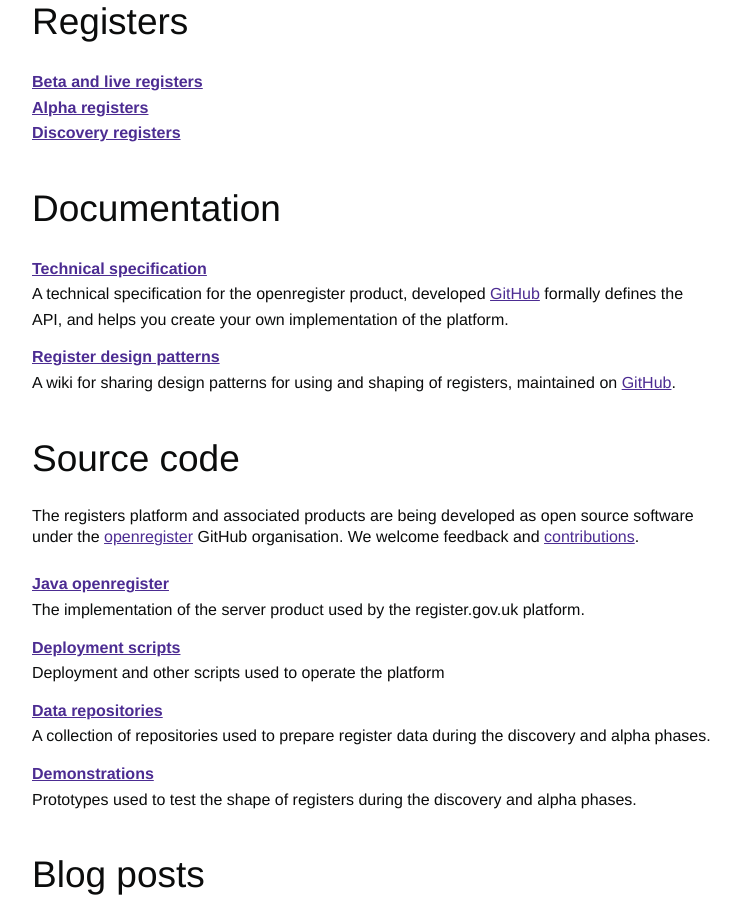
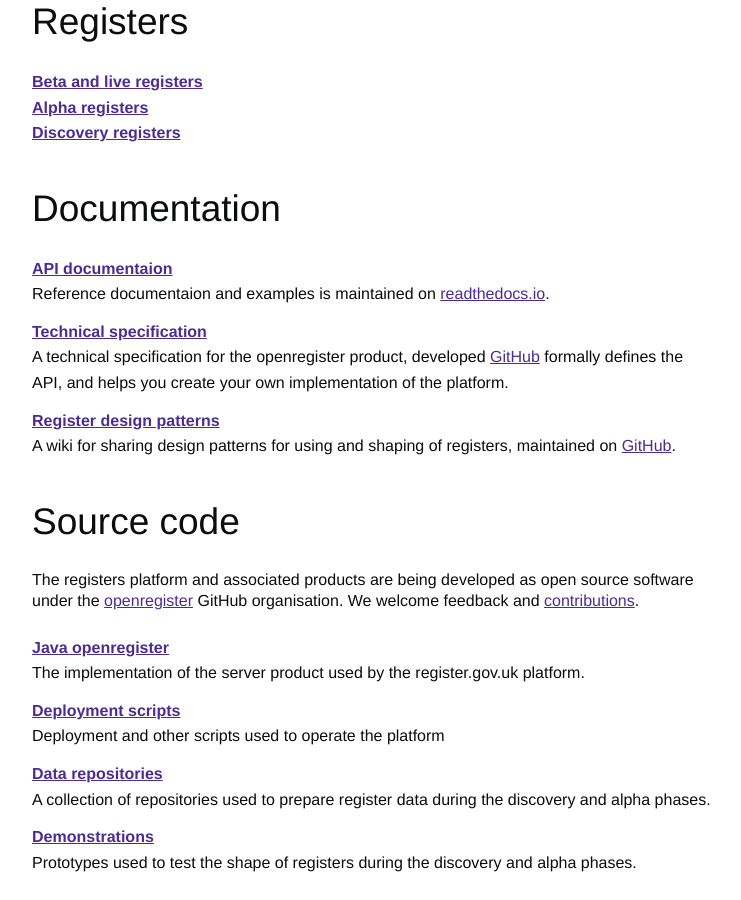
Before and after one commit to openregister/www.openregister.org, a Jekyll site: the page built from index.md, in a window 1280 px wide and 900 px high, scrolled down 1246 px. Shown: the whole window, without its empty margins (111-852 px from the left). Built offline with Jekyll 4.4.1, drawn with Linux system fonts in a browser that asks for light colours.

Commit message:
Link to readthedocs.io documentation

```diff
--- a/index.md
+++ b/index.md
@@ -68,10 +68,11 @@ Official <a href="https://www.gov.uk/government/collections/registers-guidance">
 
 ## Documentation
 <dl>
+<dt><a href="http://open-registers-docs.readthedocs.io/en/latest/">API documentaion</a></dt>
+<dd>Reference documentaion and examples is maintained on <a href="http://open-registers-docs.readthedocs.io/en/latest/">readthedocs.io</a>.</dd>
 <dt><a href="https://openregister.github.io/specification/">Technical specification</a></dt>
 <dd>A technical specification for the openregister product, developed <a href="https://github.com/openregister/specification">GitHub</a> formally defines the API,
 and helps you create your own implementation of the platform.</dd>
-
 <dt><a href="{{ site.baseurl }}/patterns/">Register design patterns</a></dt>
 <dd>A wiki for sharing design patterns for using and shaping of registers, maintained on <a href="https://github.com/openregister/www.openregister.org">GitHub</a>.</dd>
 </dl>
```
